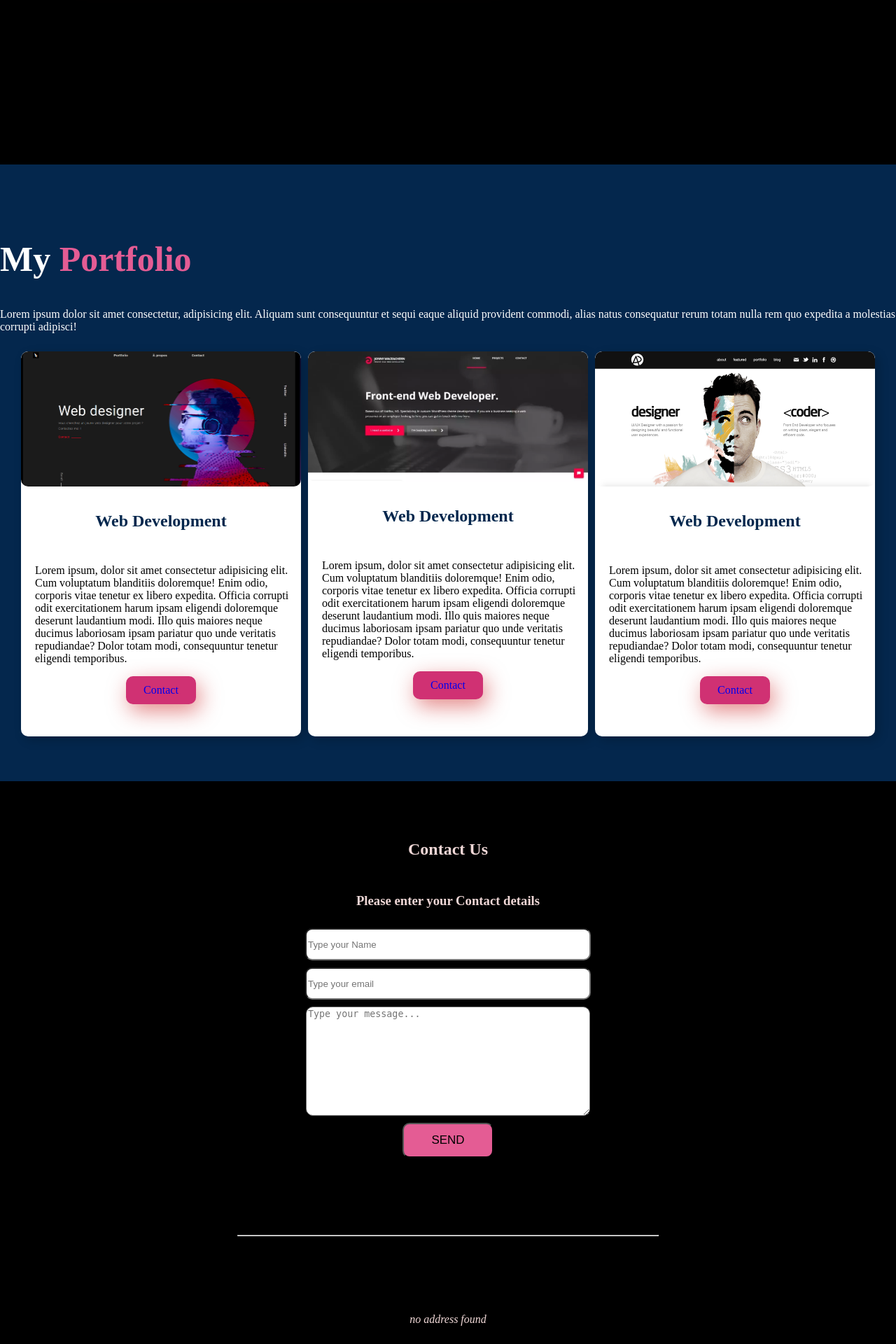
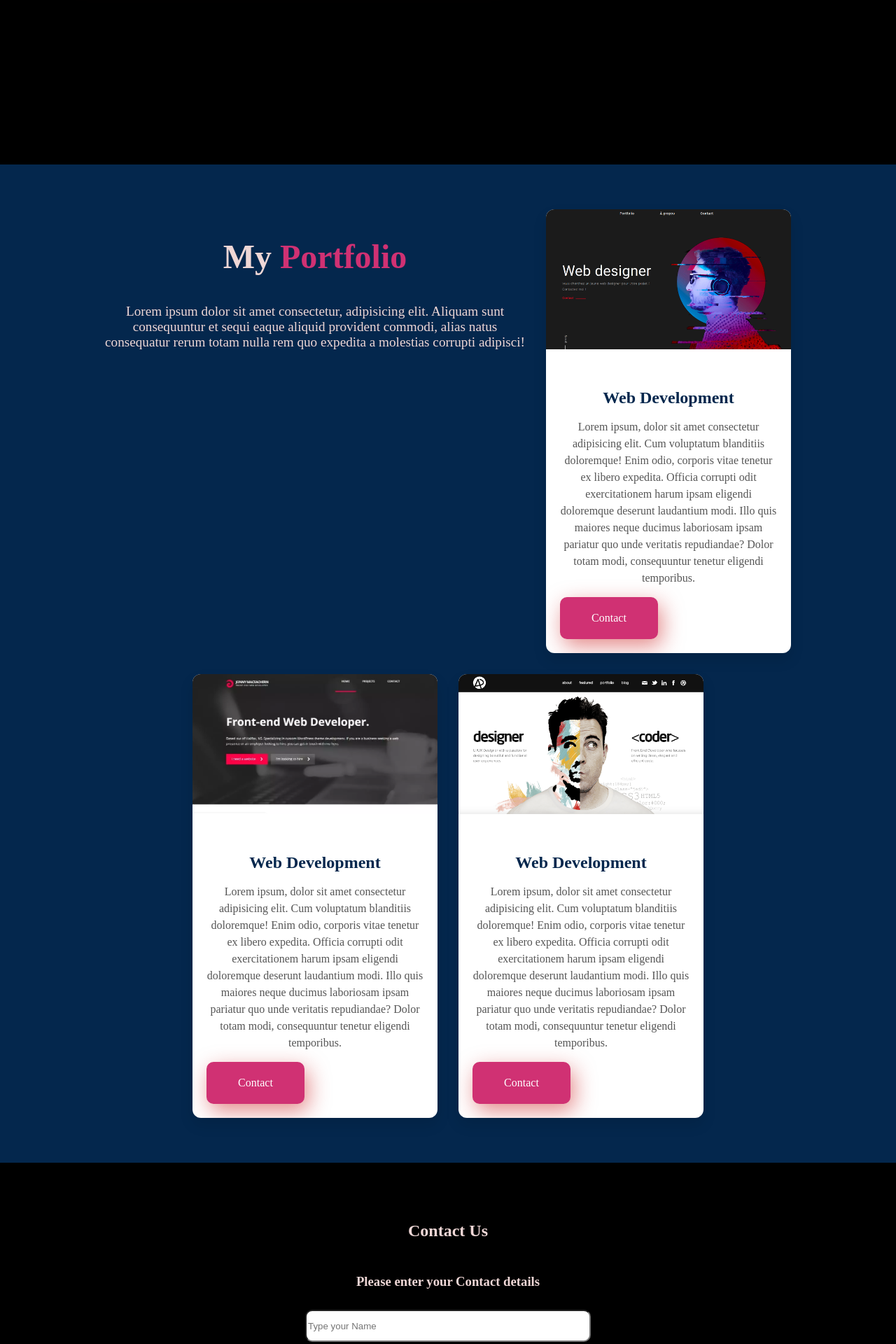
Before and after one commit to lovepreetsch/BloggingWebsite, a Java web app: page /navigation_project.jsp in a window 1280 px wide; the page is wider, and only the part inside the window is pictured. Shown: the part 1720-3640 px from the top of that part at 70% size. Run offline with Tomcat 11, a stand-in JSP engine, Linux system fonts and the light colour scheme.

Commit message:
Make corrections

```diff
--- a/navigation_project/src/main/java/controller/ForgetPassword.java
+++ b/navigation_project/src/main/java/controller/ForgetPassword.java
@@ -42,12 +42,13 @@
 			if (isUpdated != 0)
 			{
 				// Password updated successfully, redirect to login page
-				response.sendRedirect("/navigation-project/Login.jsp");
+				response.sendRedirect("/navigation_project/Login.jsp");
 			} else
 			{
 				// Email not found, forward back to the forgot password page with an error
 				// message
 				request.setAttribute("errorMessage", "Your entered email is incorrect.");
+				System.out.println("Your entered email is incorrect.");
 				RequestDispatcher dispatcher = request.getRequestDispatcher("/ForgetPassword.jsp");
 				dispatcher.forward(request, response);
 			}
@@ -55,6 +56,7 @@
 		{
 			e.printStackTrace();
 			request.setAttribute("errorMessage", "An unexpected error occurred. Please try again later.");
+			System.out.println("An unexpected error occurred. Please try again later.");
 			RequestDispatcher dispatcher = request.getRequestDispatcher("/ForgetPassword.jsp");
 			dispatcher.forward(request, response);
 		}
--- a/navigation_project/src/main/webapp/ForgetPassword.jsp
+++ b/navigation_project/src/main/webapp/ForgetPassword.jsp
@@ -116,7 +116,7 @@
 
             <!-- Submit Button -->
             <div id="content-submit">
-                <input type="submit" value="Continue">
+                <input type="submit" name="action" value="Continue">
             </div>
         </form>
     </section>
--- a/navigation_project/src/main/webapp/failure.html
+++ b/navigation_project/src/main/webapp/failure.html
@@ -43,7 +43,7 @@
         <div class="container">
             <h1>Signup Failed!</h1>
            <!--  <p>You have Failed to signed up. You can now go back to the signup page.</p> -->
-            <a href="/DemoProject1/Signup.jsp">Go to Signup</a>
+            <a href="/navigation_project/Signup.jsp">Go to Signup</a>
         </div>
     </body>
 </html>
--- a/navigation_project/src/main/webapp/navigation_project.css
+++ b/navigation_project/src/main/webapp/navigation_project.css
@@ -50,6 +50,7 @@
 
 .logo img {
     width: 100px;
+    float: left;
 }
 
 #home-anime {
@@ -168,64 +169,93 @@
 
 #portfolio-section {
     display: flex;
-    padding: 5% 0%;
-    box-sizing: border-box;
-    align-items: center;
-    gap: 10px;
+    flex-wrap: wrap;
     justify-content: center;
-    color: white;
-    flex-wrap: wrap;
+    gap: 30px;
+    padding: 5% 2%;
+    background-color: #04274d;
+    color: #04274d;
 }
 
-#portfolio-content {
-    display: flex;
-    align-items: center;
-    justify-content: center;
-    flex-direction: column;
+#portfolio-heading {
+    text-align: center;
+    margin-bottom: 40px;
+}
+
+#portfolio-heading h1 {
+    font-size: 3rem;
+    color: #efd7d6;
+}
+
+#portfolio-heading h1 span {
+    color: #d03173;
+}
+
+#portfolio-heading p {
+    font-size: 1.2rem;
+    max-width: 600px;
+    margin: 10px auto;
+    color: #efd7d6;
 }
 
 .portfolio-box {
-    width: 400px;
-    height: 550px;
-    position: relative;
+    width: 350px;
+    background: white;
+    border-radius: 12px;
+    box-shadow: 0px 10px 20px rgba(0, 0, 0, 0.1);
     overflow: hidden;
-    border-radius: 10px;
-    background-color: white;
-    box-shadow: 5px 5px 15px rgba(0, 0, 0, 0.2);
+    transition: transform 0.3s ease, box-shadow 0.3s ease;
+}
+
+.portfolio-box:hover {
+    transform: translateY(-10px);
+    box-shadow: 0px 15px 30px rgba(0, 0, 0, 0.2);
 }
 
 .portfolio-img img {
     width: 100%;
-    height: auto;
-    border-radius: 10px;
+    height: 200px;
+    object-fit: cover;
+    transition: transform 0.3s ease;
+}
+
+.portfolio-box:hover .portfolio-img img {
+    transform: scale(1.1);
 }
 
 .portfolio-details {
-    display: flex;
-    align-items: center;
-    justify-self: center;
-    flex-direction: column;
-    background-color: white;
+    padding: 20px;
+    text-align: center;
 }
 
 .portfolio-details h4 {
+    font-size: 1.5rem;
+    margin-bottom: 10px;
     color: #04274d;
-    font-size: x-large;
 }
 
 .portfolio-details p {
-    padding-left: 20px;
-    color: black;
+    font-size: 1rem;
+    color: #555;
+    line-height: 1.5;
+    margin-bottom: 15px;
 }
 
-#portfolio-heading h1 {
-    font-size: 50px;
-    font-weight: bold;
+.portfolio-details a {
+    display: inline-block;
+    padding: 10px 20px;
+    background-color: #d03173;
+    color: white;
+    border-radius: 8px;
+    text-decoration: none;
+    font-size: 1rem;
+    transition: background-color 0.3s ease;
 }
 
-#portfolio-heading h1 span {
-    color: #e45c94;
+.portfolio-details a:hover {
+    background-color: #e45c94;
 }
+
 
 #contact-section form {
     display: flex;
@@ -251,6 +281,7 @@
 }
 
 #contact-section form input[type="submit"] {
+	margin-top: 30px;
     width: 130px;
     height: 50px;
     background-color: #e45c94;
@@ -260,8 +291,14 @@
 }
 
 #contact-section form hr {
-    margin: 100px;
+    margin: 40px;
     width: 600px;
+}
+
+#footer{
+    display: flex;
+    justify-content: center;
+    color: #efd7d6;
 }
 
 /* Responsive Design */
--- a/navigation_project/src/main/webapp/navigation_project.jsp
+++ b/navigation_project/src/main/webapp/navigation_project.jsp
@@ -194,8 +194,12 @@
 			        }
    			 %>  </a> <br>
 
+</form>
+
+<footer id="footer">
+
     <p>copyright &copy; | All rights reserved</p>
-</form>
+</footer>
 
     </section>
 
```
Also changed, not shown: navigation_project/src/main/java/dao/ForgetPasswordDao.java (+14 -3 lines), navigation_project/src/main/webapp/WEB-INF/web.xml (added, +15 -0 lines).
